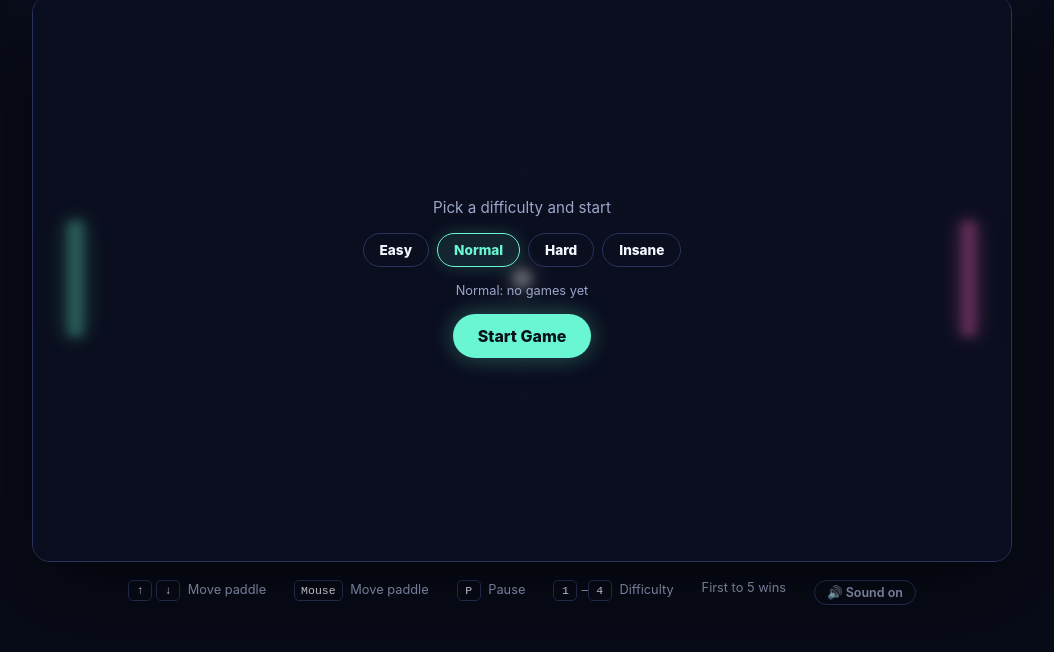
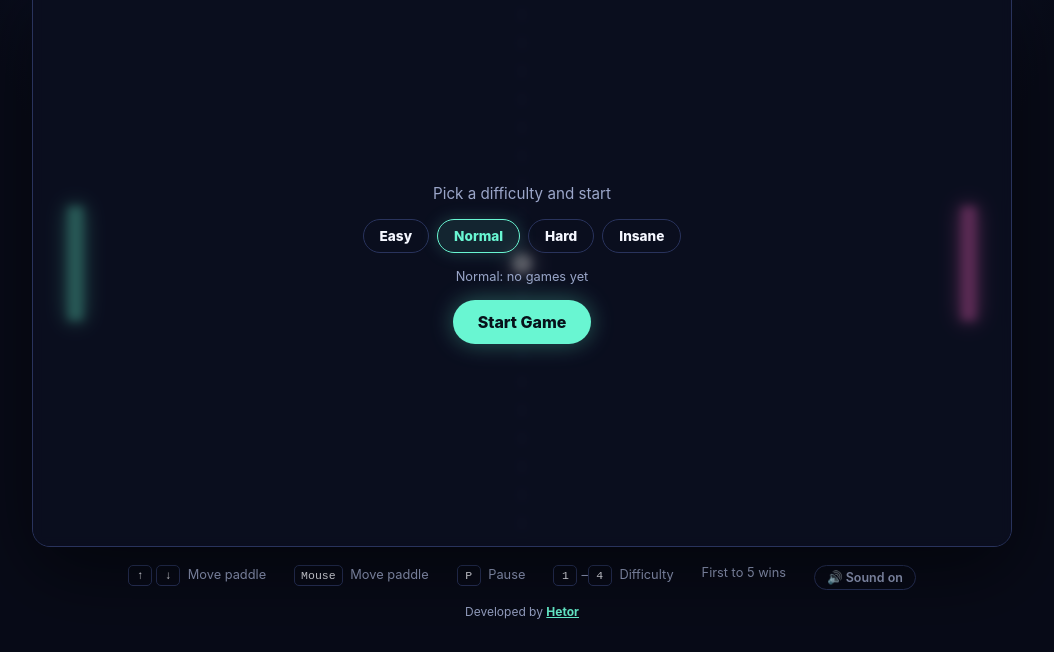
Before and after one commit to hehurove-gif/PingPong-Web, a plain HTML site: page index.html in a window 1280 px wide. Shown: the part 148-800 px from the top of the page, without its empty margins (118-1172 px from the left). Drawn offline with Linux system fonts and the light colour scheme.

Commit message:
Pie de página: crédito «Developed by Hetor» con enlace a la página personal
Co-Authored-By: Claude Sonnet 5.5 <noreply@anthropic.com>
Claude-Session: https://claude.ai/code/session_01HawGcPcxJNYJcGyMqHxS4V

```diff
--- a/index.html
+++ b/index.html
@@ -43,6 +43,7 @@
       <span>First to 5 wins</span>
       <button id="soundButton" class="ghost" type="button" aria-pressed="true">🔊 Sound on</button>
     </footer>
+    <p class="credit">Developed by <a href="https://hetor.hehurove.workers.dev/es">Hetor</a></p>
   </main>
   <script src="script.js"></script>
 </body>
--- a/style.css
+++ b/style.css
@@ -49,3 +49,5 @@ button.ghost { padding: 4px 12px; font-size: .78rem; font-weight: 600; color: va
 .record { margin: 0; color: var(--muted); font-size: .8rem; }
 button:focus-visible { outline: 2px solid var(--accent-2); outline-offset: 3px; }
 @media (max-width: 600px) { body { padding: 14px; } .game-header { align-items: center; } .controls { gap: 10px 14px; } }
+.credit { margin: 14px 0 0; text-align: center; color: var(--muted); font-size: .75rem; }
+.credit a { color: var(--accent); font-weight: 700; }
```
